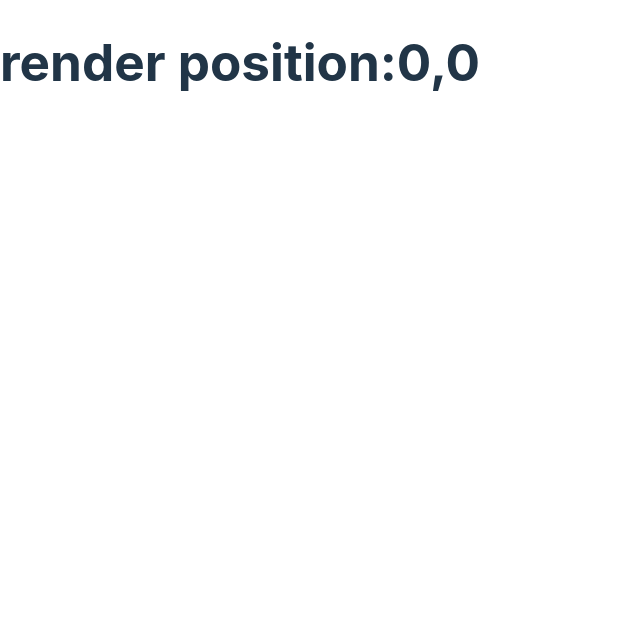
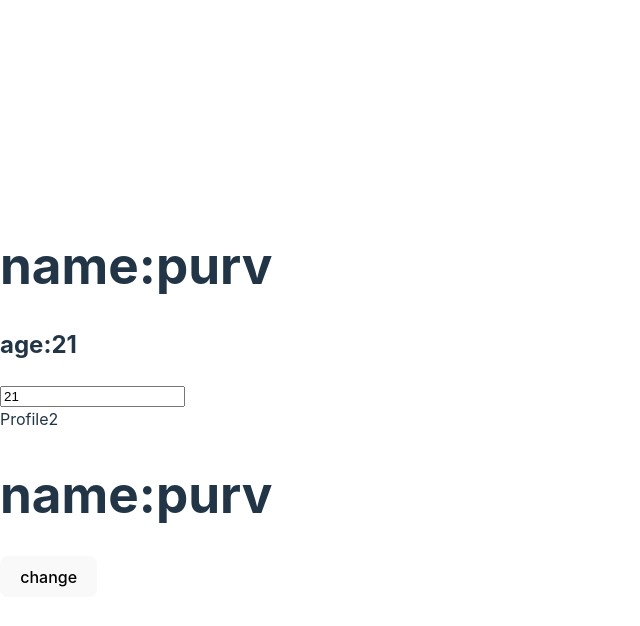
Before and after one commit to purvpatel123/reactjs, a React (Vite) app in the folder vite-project/: page /PracTest in a window 1280 px wide. Shown: the top 626 px of the page, without its empty margins (0-640 px from the left). Built offline with nearby package versions, Linux system fonts and the light colour scheme.

Commit message:
add usecontext

```diff
--- a/vite-project/src/App.jsx
+++ b/vite-project/src/App.jsx
@@ -175,7 +175,9 @@ import FilterListBase from './components/useMemoHook/FilterListBase'
 import Prac from './components/useNavigateHook/Prac'
 import PracTest from './components/useLocationHook/PracTest'
 import RenderProps from './components/props/RenderProps'
-
+import UserProvider from './components/usecontextHook/UserProvider'
+import Profile from './components/usecontextHook/Profile'
+ import Profile2 from './components/usecontextHook/Profile2'
 
 function App() {
      return (
@@ -199,12 +201,16 @@ function App() {
        <Route path="/PracTest" element={<PracTest/>}/>
      </Routes>
      </BrowserRouter> */}
-     <RenderProps render={
+     {/* <RenderProps render={
       ({x,y})=>(
         <h1>render position:{x},{y}</h1>
       )
      }
-     />
+     /> */}
+     <UserProvider>
+      <Profile/>
+      <Profile2/>
+     </UserProvider>
     </>
   )
 }
--- /dev/null
+++ b/vite-project/src/components/usecontextHook/Profile.jsx
@@ -0,0 +1,23 @@
+import React from 'react'
+import UserContext from './UserContext'
+import { useContext } from 'react'
+function Profile() {
+    const {user,setUser}=useContext(UserContext)
+  return (
+    <>
+    <div>
+        <h1>name:{user.name}</h1>
+        <h2>age:{user.age}</h2>
+        <input type='number'
+        value={user.age}
+        onChange={(e)=>{
+            setUser({ ...user,age:e.target.value})
+        }
+        }/>
+    </div>
+
+    </>
+  )
+}
+
+export default Profile
--- /dev/null
+++ b/vite-project/src/components/usecontextHook/Profile2.jsx
@@ -0,0 +1,17 @@
+import React from 'react'
+import UserContext from './UserContext'
+import { useContext } from 'react'
+function Profile2() {
+    const {user,setUser}=useContext(UserContext)
+  return (
+    <>
+    <div>Profile2</div>
+    <h1>name:{user.name}</h1>
+    <button onClick={()=>{
+        setUser({...user,name:"diya"})
+    }}>change</button>
+</>
+  )
+}
+
+export default Profile2
--- /dev/null
+++ b/vite-project/src/components/usecontextHook/UserContext.jsx
@@ -0,0 +1,5 @@
+import { createContext } from "react";
+
+const UserContext=createContext()
+
+export default UserContext;
--- /dev/null
+++ b/vite-project/src/components/usecontextHook/UserProvider.jsx
@@ -0,0 +1,20 @@
+import React, { useState } from 'react'
+
+import UserContext from './UserContext'
+
+function UserProvider({children}) {
+    const [user,setUser]=useState({
+        name:"purv",
+        age:"21"
+    })
+  return (
+   <>
+
+   <UserContext.Provider value={{user,setUser}}>
+   {children}
+   </UserContext.Provider>
+   </>
+  )
+}
+
+export default UserProvider
```
